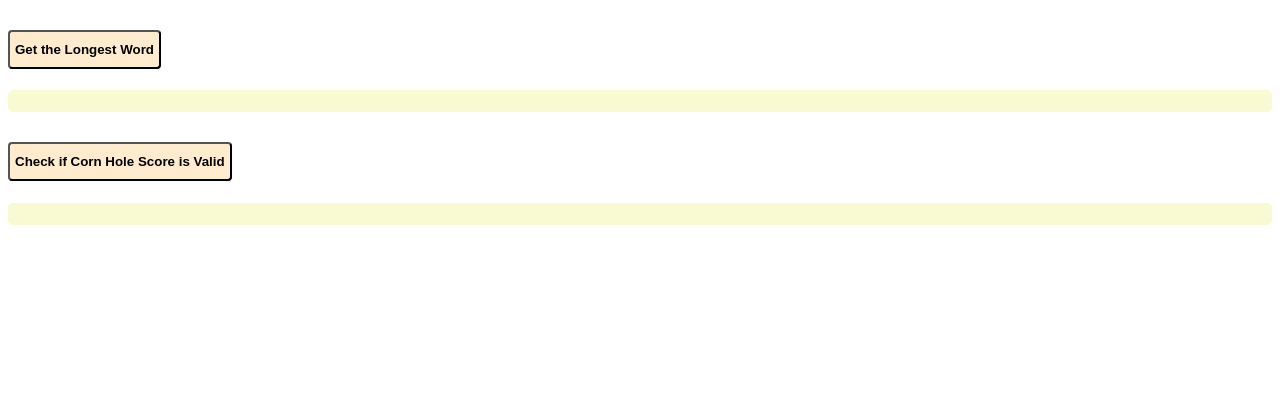
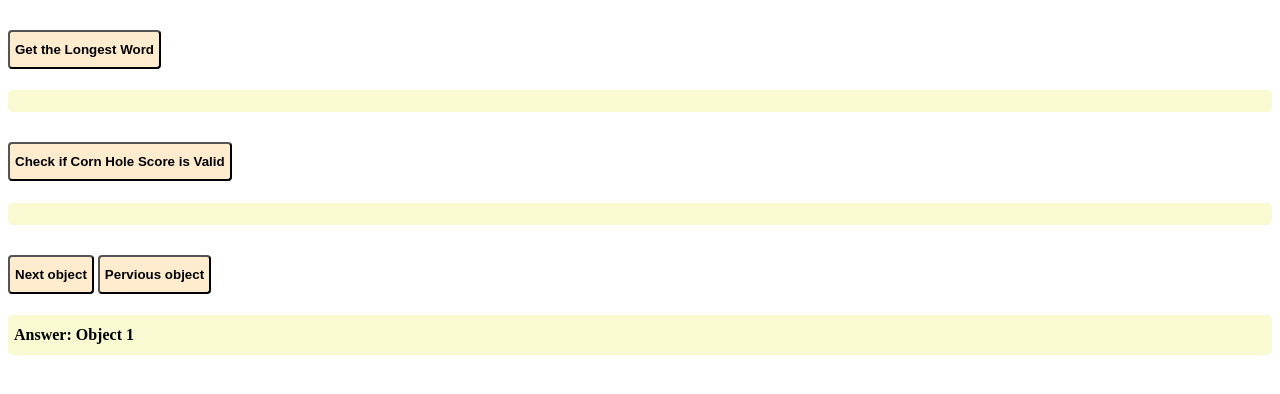
Before and after one commit to corianoharris/javascript-challenges, a plain HTML site: page index.html in a window 1280 px wide. Drawn offline with Linux system fonts and the light colour scheme.

Commit message:
Added Display current, next, and past object in an array

```diff
--- a/index.html
+++ b/index.html
@@ -24,6 +24,23 @@
       <h4 id="cornhole-challenge-answer" class="answer"></h4>
     </div>
 
+    <div
+      id="display-current-and-past-array-object-challenge"
+      class="challenges-section"
+    >
+      <button id="display-next-object-button" onclick="nextIndex()">
+        Next object
+      </button>
+
+      <button id="display-previous-object-button" onclick="previousIndex()">
+        Pervious object
+      </button>
+      <h4
+        id="display-current-next-past-array-object-answer"
+        class="answer"
+      ></h4>
+    </div>
+
     <script src="main.js"></script>
   </body>
 </html>
--- a/main.js
+++ b/main.js
@@ -57,3 +57,49 @@ const isCornholeScoreValid = () => {
 };
 
 // ===================================
+
+/**
+ * Display current, next, and past array objects Challenge
+ */
+
+const objects = [
+  { id: 1, name: "Object 1" },
+  { id: 2, name: "Object 2" },
+  { id: 3, name: "Object 3" },
+  { id: 4, name: "Object 4" },
+  { id: 5, name: "Object 5" },
+  { id: 6, name: "Object 6" },
+  { id: 7, name: "Object 7" },
+  { id: 8, name: "Object 8" },
+  { id: 9, name: "Object 9" },
+  { id: 10, name: "Object 10" },
+];
+
+let currentIndex = 0;
+
+function displayCurrentIndex() {
+  const result = document.querySelector(
+    "#display-current-next-past-array-object-answer"
+  );
+  const answer = objects[currentIndex].name;
+  result.textContent = `Answer: ${answer}`;
+}
+
+function nextIndex() {
+  if (currentIndex + 1 < objects.length) {
+    currentIndex++;
+    displayCurrentIndex();
+  }
+}
+
+function previousIndex() {
+  if (currentIndex - 1 >= 0) {
+    currentIndex--;
+    displayCurrentIndex();
+  }
+}
+
+// // Display the first index
+displayCurrentIndex();
+
+// ===================================
--- a/style.css
+++ b/style.css
@@ -16,3 +16,7 @@ button {
   background-color: lightgoldenrodyellow;
   border-radius: 5px;
 }
+
+.hidden {
+  display: none;
+}
```
